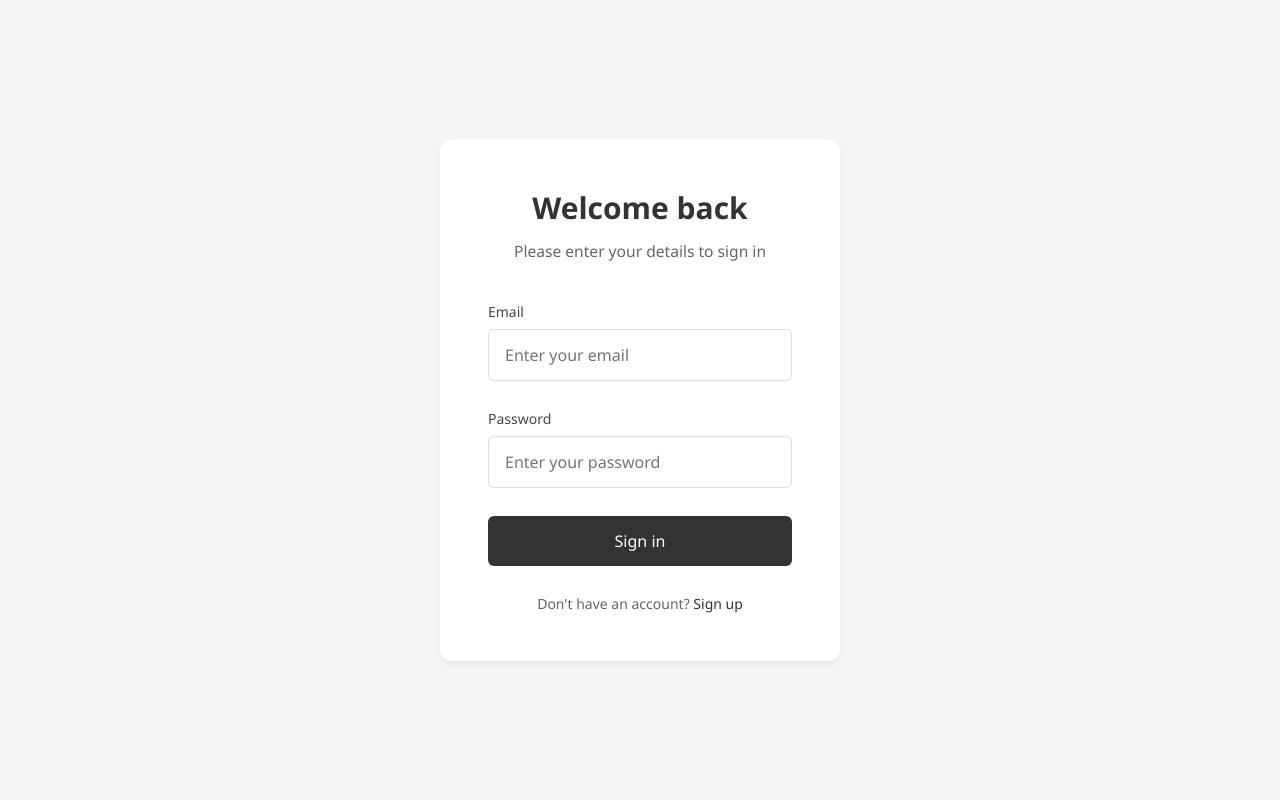
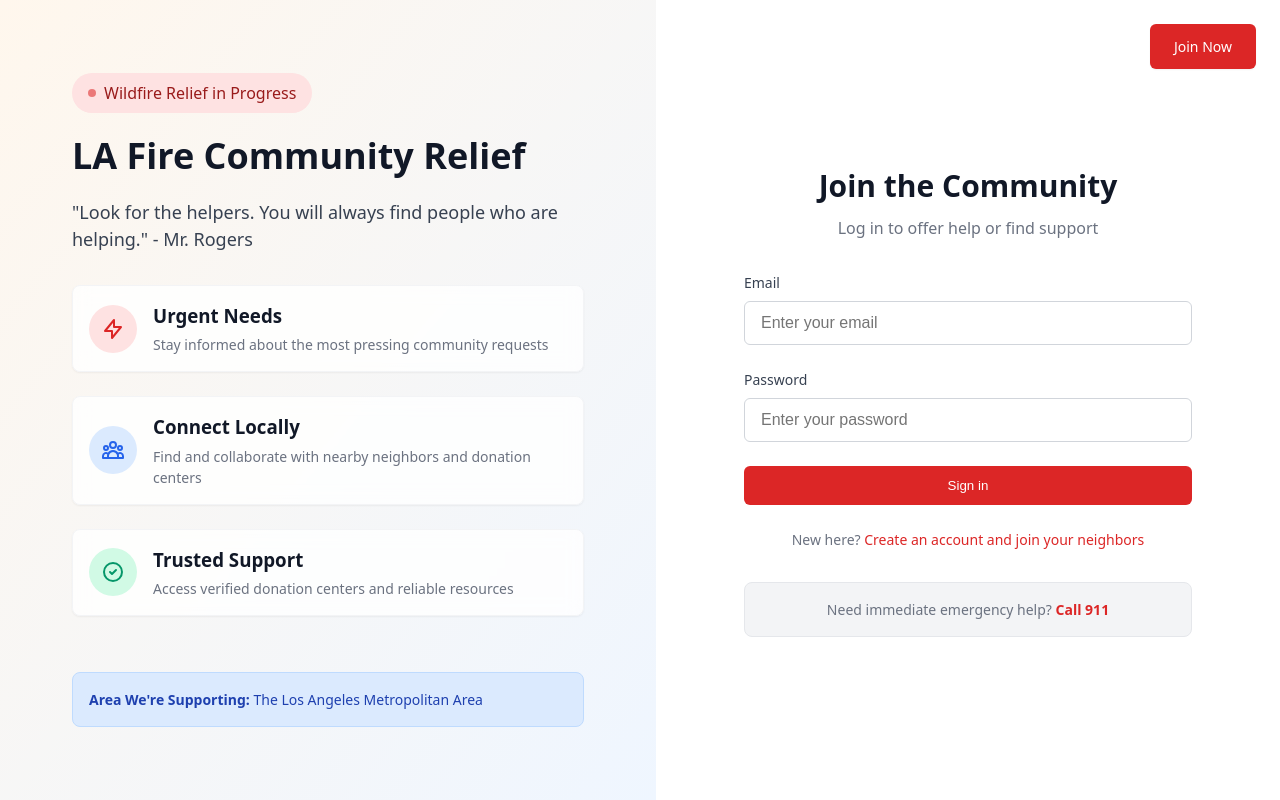
Before and after one commit to MacaroniMacks/LA_FiresDB, a Flask app: page / in a window 1280 px wide. Run offline with Flask 3, Linux system fonts and the light colour scheme; some libraries are stand-ins or nearby versions.

Commit message:
Styled Login --> Landing Page and Sign Up Page
Moved old login and old login css to templates-archive and css-archive

```diff
--- a/app.py
+++ b/app.py
@@ -81,7 +81,11 @@ def login_required(view_function):
 
 @app.route('/')
 def home():
-    return render_template('login.html')
+    return render_template('landing-page.html')
+
+@app.route('/landing-page')
+def landing_page():
+    return render_template('landing-page.html')
 
 @app.route('/login')
 def login():
--- /dev/null
+++ b/static/css/landingStyles.css
@@ -0,0 +1,311 @@
+* {
+    margin: 0;
+    padding: 0;
+    box-sizing: border-box;
+}
+
+body {
+    font-family: system-ui, -apple-system, sans-serif;
+    line-height: 1.5;
+    min-height: 100vh;
+}
+
+.page-container {
+    min-height: 100vh;
+    position: relative;
+}
+
+/* Navigation */
+.top-nav {
+    position: absolute;
+    top: 0;
+    right: 0;
+    padding: 1.5rem;
+    z-index: 10;
+}
+
+.join-button {
+    display: inline-flex;
+    align-items: center;
+    padding: 0.75rem 1.5rem;
+    background-color: #dc2626;
+    color: white;
+    font-weight: 500;
+    font-size: 0.875rem;
+    border: none;
+    border-radius: 0.375rem;
+    cursor: pointer;
+    transition: background-color 0.2s;
+    box-shadow: 0 1px 2px rgba(0, 0, 0, 0.05);
+    text-decoration: none;
+}
+
+.join-button:hover {
+    background-color: #b91c1c;
+}
+
+/* Main Layout */
+.main-content {
+    min-height: 100vh;
+    display: flex;
+    flex-direction: column;
+}
+
+@media (min-width: 1024px) {
+    .main-content {
+        flex-direction: row;
+    }
+}
+
+/* Left Panel */
+.left-panel {
+    flex: 1;
+    background: linear-gradient(to bottom right, #fff7ed, #eff6ff);
+    padding: 2rem;
+    display: flex;
+    align-items: center;
+    justify-content: center;
+}
+
+@media (min-width: 1024px) {
+    .left-panel {
+        width: 50%;
+        padding: 3rem;
+    }
+}
+
+.content-wrapper {
+    max-width: 32rem;
+}
+
+.header-section {
+    margin-bottom: 2rem;
+}
+
+.emergency-badge {
+    display: inline-flex;
+    align-items: center;
+    padding: 0.5rem 1rem;
+    background-color: #fee2e2;
+    color: #991b1b;
+    border-radius: 9999px;
+    margin-bottom: 1rem;
+    font-weight: 500;
+}
+
+.pulse-dot {
+    width: 8px;
+    height: 8px;
+    background-color: #dc2626;
+    border-radius: 50%;
+    margin-right: 0.5rem;
+    animation: pulse 2s infinite;
+}
+
+@keyframes pulse {
+    0% { opacity: 1; }
+    50% { opacity: 0.5; }
+    100% { opacity: 1; }
+}
+
+h1 {
+    font-size: 2.25rem;
+    font-weight: bold;
+    color: #111827;
+    margin-bottom: 1rem;
+}
+
+.lead-text {
+    font-size: 1.125rem;
+    color: #374151;
+}
+
+.features-grid {
+    display: grid;
+    gap: 1.5rem;
+}
+
+.feature-card {
+    background: rgba(255, 255, 255, 0.8);
+    backdrop-filter: blur(8px);
+    padding: 1rem;
+    border-radius: 0.5rem;
+    border: 1px solid #f3f4f6;
+    box-shadow: 0 1px 2px rgba(0, 0, 0, 0.05);
+    display: flex;
+    align-items: center;
+    gap: 1rem;
+}
+
+.icon-wrapper {
+    width: 3rem;
+    height: 3rem;
+    border-radius: 9999px;
+    display: flex;
+    align-items: center;
+    justify-content: center;
+    flex-shrink: 0;
+}
+
+.icon-wrapper.red {
+    background-color: #fee2e2;
+}
+
+.icon-wrapper.blue {
+    background-color: #dbeafe;
+}
+
+.icon-wrapper.green {
+    background-color: #d1fae5;
+}
+
+.icon {
+    width: 1.5rem;
+    height: 1.5rem;
+    fill: none;
+    stroke: currentColor;
+}
+
+.icon-wrapper.red .icon { color: #dc2626; }
+.icon-wrapper.blue .icon { color: #2563eb; }
+.icon-wrapper.green .icon { color: #059669; }
+
+.feature-content h3 {
+    font-weight: 600;
+    color: #111827;
+    margin-bottom: 0.25rem;
+}
+
+.feature-content p {
+    color: #6b7280;
+    font-size: 0.875rem;
+}
+
+.areas-badge {
+    margin-top: 2rem;
+    padding: 1rem;
+    background-color: #dbeafe;
+    border: 1px solid #bfdbfe;
+    border-radius: 0.5rem;
+    font-size: 0.875rem;
+    color: #1e40af;
+}
+
+/* Right Panel */
+.right-panel {
+    flex: 1;
+    background: white;
+    padding: 2rem;
+    display: flex;
+    align-items: center;
+    justify-content: center;
+}
+
+@media (min-width: 1024px) {
+    .right-panel {
+        width: 50%;
+    }
+}
+
+.login-container {
+    width: 100%;
+    max-width: 28rem;
+}
+
+.login-header {
+    text-align: center;
+    margin-bottom: 2rem;
+}
+
+.login-header h2 {
+    font-size: 1.875rem;
+    font-weight: bold;
+    color: #111827;
+    margin-bottom: 0.5rem;
+}
+
+.login-header p {
+    color: #6b7280;
+}
+
+.login-form {
+    display: grid;
+    gap: 1.5rem;
+}
+
+.form-group label {
+    display: block;
+    font-size: 0.875rem;
+    font-weight: 500;
+    color: #374151;
+    margin-bottom: 0.5rem;
+}
+
+.form-group input {
+    width: 100%;
+    padding: 0.75rem 1rem;
+    border: 1px solid #d1d5db;
+    border-radius: 0.375rem;
+    font-size: 1rem;
+    transition: border-color 0.2s, box-shadow 0.2s;
+}
+
+.form-group input:focus {
+    outline: none;
+    border-color: #2563eb;
+    box-shadow: 0 0 0 3px rgba(37, 99, 235, 0.1);
+}
+
+.login-button {
+    width: 100%;
+    padding: 0.75rem 1rem;
+    background-color: #dc2626;
+    color: white;
+    border: none;
+    border-radius: 0.375rem;
+    font-weight: 500;
+    cursor: pointer;
+    transition: background-color 0.2s;
+}
+
+.login-button:hover {
+    background-color: #b91c1c;
+}
+
+.signup-link {
+    margin-top: 1.5rem;
+    text-align: center;
+    font-size: 0.875rem;
+    color: #6b7280;
+}
+
+.signup-link a {
+    color: #dc2626;
+    text-decoration: none;
+    font-weight: 500;
+}
+
+.signup-link a:hover {
+    color: #b91c1c;
+}
+
+.emergency-notice {
+    margin-top: 2rem;
+    padding: 1rem;
+    background-color: #f3f4f6;
+    border: 1px solid #e5e7eb;
+    border-radius: 0.5rem;
+    text-align: center;
+    font-size: 0.875rem;
+    color: #6b7280;
+}
+
+.emergency-notice a {
+    color: #dc2626;
+    font-weight: bold;
+    text-decoration: none;
+}
+
+.emergency-notice a:hover {
+    color: #b91c1c;
+}
--- /dev/null
+++ b/templates/landing-page.html
@@ -0,0 +1,133 @@
+<!DOCTYPE html>
+<html lang="en">
+<head>
+    <meta charset="UTF-8">
+    <meta name="viewport" content="width=device-width, initial-scale=1.0">
+    <title>LA Fire Community Coordination</title>
+    <link rel="stylesheet" href="static/css/landingStyles.css">
+</head>
+<body>
+    <div class="page-container">
+        <!-- Join Button -->
+        <nav class="top-nav">
+            <a href="/signup" class="join-button">Join Now</a>
+        </nav>
+
+        <div class="main-content">
+            <!-- Left Panel -->
+            <div class="left-panel">
+                <div class="content-wrapper">
+                    <div class="header-section">
+                        <div class="emergency-badge">
+                            <span class="pulse-dot"></span>
+                            Wildfire Relief in Progress
+                        </div>
+                        <h1>LA Fire Community Relief</h1>
+                        <p class="lead-text">
+                          "Look for the helpers. You will always find people who are helping." - Mr. Rogers
+                        </p>
+                    </div>
+
+                    <div class="features-grid">
+                        <div class="feature-card">
+                            <div class="icon-wrapper red">
+                                <svg viewBox="0 0 24 24" class="icon">
+                                    <path stroke-linecap="round" stroke-linejoin="round" stroke-width="2" d="M13 10V3L4 14h7v7l9-11h-7z" />
+                                </svg>
+                            </div>
+                            <div class="feature-content">
+                                <h3>Urgent Needs</h3>
+                                <p>Stay informed about the most pressing community requests</p>
+                            </div>
+                        </div>
+
+                        <div class="feature-card">
+                            <div class="icon-wrapper blue">
+                                <svg viewBox="0 0 24 24" class="icon">
+                                    <path stroke-linecap="round" stroke-linejoin="round" stroke-width="2" d="M17 20h5v-2a3 3 0 00-5.356-1.857M17 20H7m10 0v-2c0-.656-.126-1.283-.356-1.857M7 20H2v-2a3 3 0 015.356-1.857M7 20v-2c0-.656.126-1.283.356-1.857m0 0a5.002 5.002 0 019.288 0M15 7a3 3 0 11-6 0 3 3 0 016 0zm6 3a2 2 0 11-4 0 2 2 0 014 0zM7 10a2 2 0 11-4 0 2 2 0 014 0z" />
+                                </svg>
+                            </div>
+                            <div class="feature-content">
+                                <h3>Connect Locally</h3>
+                                <p>Find and collaborate with nearby neighbors and donation centers</p>
+                            </div>
+                        </div>
+
+                        <div class="feature-card">
+                            <div class="icon-wrapper green">
+                                <svg viewBox="0 0 24 24" class="icon">
+                                    <path stroke-linecap="round" stroke-linejoin="round" stroke-width="2" d="M9 12l2 2 4-4m6 2a9 9 0 11-18 0 9 9 0 0118 0z" />
+                                </svg>
+                            </div>
+                            <div class="feature-content">
+                                <h3>Trusted Support</h3>
+                                <p>Access verified donation centers and reliable resources</p>
+                            </div>
+                        </div>
+
+                        <div class="areas-badge">
+                            <strong>Area We're Supporting:</strong> The Los Angeles Metropolitan Area
+                        </div>
+                    </div>
+                </div>
+            </div>
+
+            <!-- Right Panel -->
+            <div class="right-panel">
+                <div class="login-container">
+                    <div class="login-header">
+                        <h2>Join the Community</h2>
+                        <p>Log in to offer help or find support</p>
+                    </div>
+
+                    <form id="loginForm" class="login-form">
+                      <div class="form-group">
+                          <label for="email">Email</label>
+                          <input type="email" id="email" name="email" placeholder="Enter your email" required>
+                      </div>
+                      <div class="form-group">
+                          <label for="password">Password</label>
+                          <input type="password" id="password" name="password" placeholder="Enter your password" required>
+                      </div>
+                      <button type="submit" class="login-button">Sign in</button>
+                  </form>
+                    </form>
+
+                    <p class="signup-link">
+                        New here? <a href="/signup">Create an account and join your neighbors</a>
+                    </p>
+
+                    <div class="emergency-notice">
+                        <p>Need immediate emergency help? <a href="tel:911">Call 911</a></p>
+                    </div>
+                </div>
+            </div>
+        </div>
+    </div>
+        <!-- Firebase SDK -->
+        <script src="https://www.gstatic.com/firebasejs/10.7.1/firebase-app-compat.js"></script>
+        <script src="https://www.gstatic.com/firebasejs/10.7.1/firebase-auth-compat.js"></script>
+        <script src="https://www.gstatic.com/firebasejs/10.7.1/firebase-firestore-compat.js"></script>
+
+        <!-- Firebase Config -->
+        <script src="{{ url_for('static', filename='js/config.js') }}"></script>
+
+        <!-- Auth Functions -->
+        <script src="{{ url_for('static', filename='js/auth.js') }}"></script>
+
+        <script>
+            document.getElementById('loginForm').addEventListener('submit', async (e) => {
+                e.preventDefault();
+                const email = document.getElementById('email').value;
+                const password = document.getElementById('password').value;
+
+                try {
+                    await login(email, password);
+                } catch (error) {
+                    // Additional error handling if needed
+                    console.error('Login submission error:', error);
+                }
+            });
+        </script>
+</body>
+</html>
--- a/templates/signup.html
+++ b/templates/signup.html
@@ -43,7 +43,7 @@
 
             <button type="submit" class="signup-button">Create account</button>
             <div class="login-link">
-                Already have an account? <a href="/login">Sign in</a>
+                Already have an account? <a href="/landing-page">Sign in</a>
             </div>
         </form>
     </div>
```
Also changed, not shown: static/css/signupStyles.css (+63 -47 lines), static/css/css-archive/loginStyles.css (renamed from static/css/loginStyles.css), templates/templates-archive/login.html (renamed from templates/login.html).
